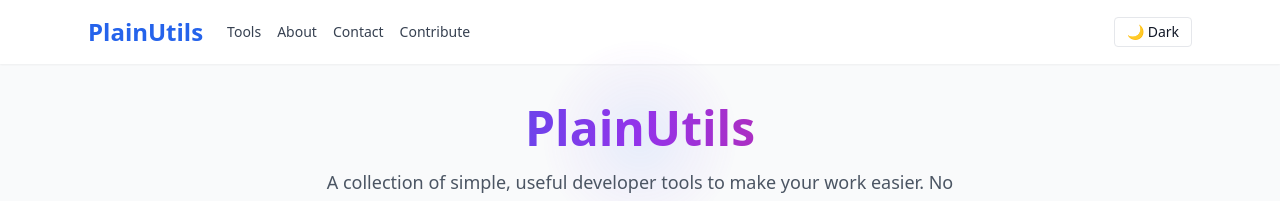
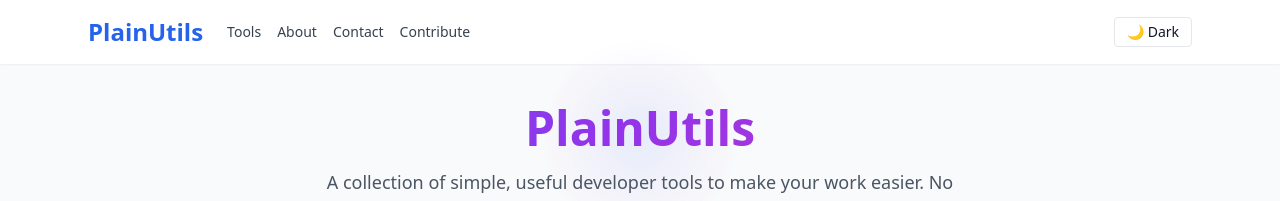
Before and after one commit to pingryte/plainutils, a Next.js app: page / in a window 1280 px wide. Shown: the top 201 px of the page. Built offline with nearby package versions, Linux system fonts and the light colour scheme.

Commit message:
Introduced header animation

```diff
--- a/pages/index.js
+++ b/pages/index.js
@@ -100,9 +100,10 @@
           </defs>
         </svg>
 
-        <h1 className="relative text-5xl font-extrabold bg-gradient-to-r from-blue-600 via-purple-600 to-pink-600 bg-clip-text text-transparent mb-4">
+        <h1 className="relative text-5xl font-extrabold animated-gradient mb-4">
           PlainUtils
         </h1>
+
 
         <p className="relative text-gray-600 dark:text-gray-300 text-lg mb-6">
           A collection of simple, useful developer tools to make your work easier.
--- a/styles/globals.css
+++ b/styles/globals.css
@@ -23,3 +23,32 @@
     @apply focus:outline-none focus:ring-2 focus:ring-blue-500;
   }
 }
+
+@keyframes gradientWave {
+  0% {
+    background-position: 0% 50%;
+  }
+
+  25% {
+    background-position: 50% 100%;
+  }
+
+  50% {
+    background-position: 100% 50%;
+  }
+
+  75% {
+    background-position: 50% 0%;
+  }
+
+  100% {
+    background-position: 0% 50%;
+  }
+}
+
+.animated-gradient {
+  @apply text-transparent bg-clip-text;
+  background-image: linear-gradient(135deg, #3b82f6, #9333ea, #ec4899);
+  background-size: 300% 300%;
+  animation: gradientWave 2.5s linear infinite;
+}
```
